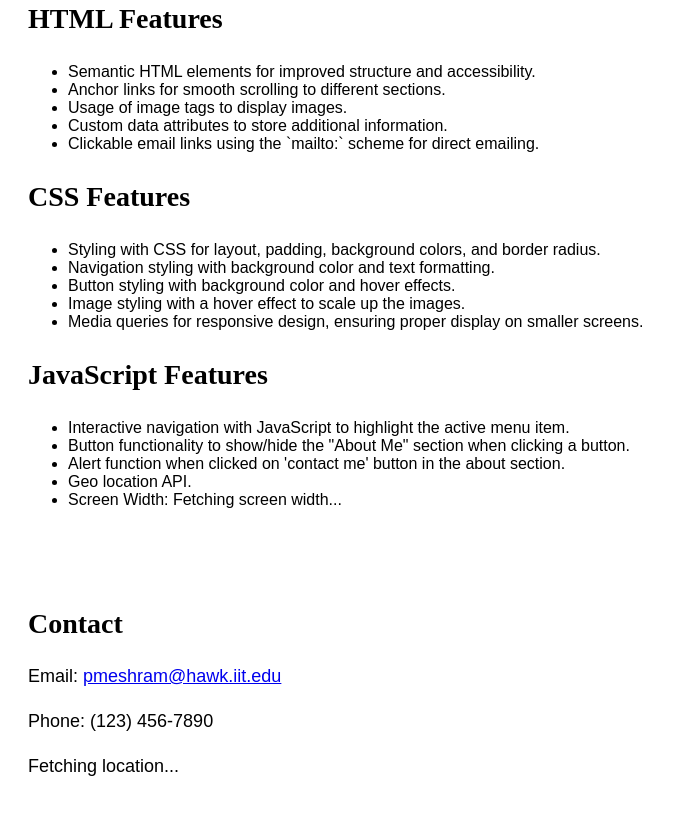
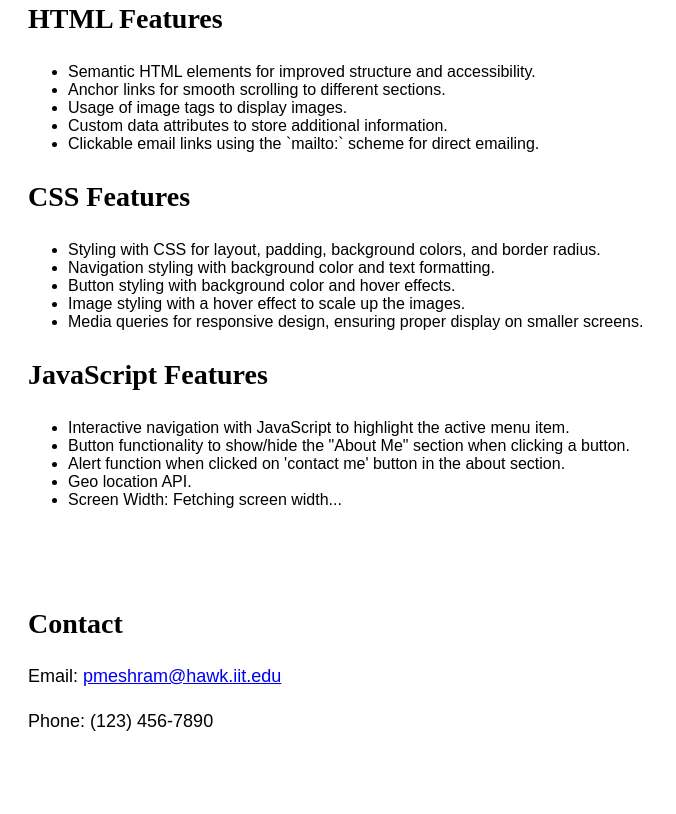
Before and after one commit to prishitameshram/frontend-lab2, a plain HTML site: page index.html in a window 1280 px wide. Shown: the part 1539-2353 px from the top of the page, without its empty margins (0-676 px from the left). After the commit the page ends 2332 px from the top, so only its background shows below. Drawn offline with Linux system fonts and the light colour scheme.

Commit message:
Update index.html

```diff
--- a/index.html
+++ b/index.html
@@ -76,7 +76,6 @@
         <h2>Contact</h2>
         <p>Email: <a href="mailto:pmeshram@hawk.iit.edu">pmeshram@hawk.iit.edu</a></p>
         <p>Phone: (123) 456-7890</p>
-        <p id="location">Fetching location...</p>
     </section>
     <script src="script.js"></script>
 </body>
```
